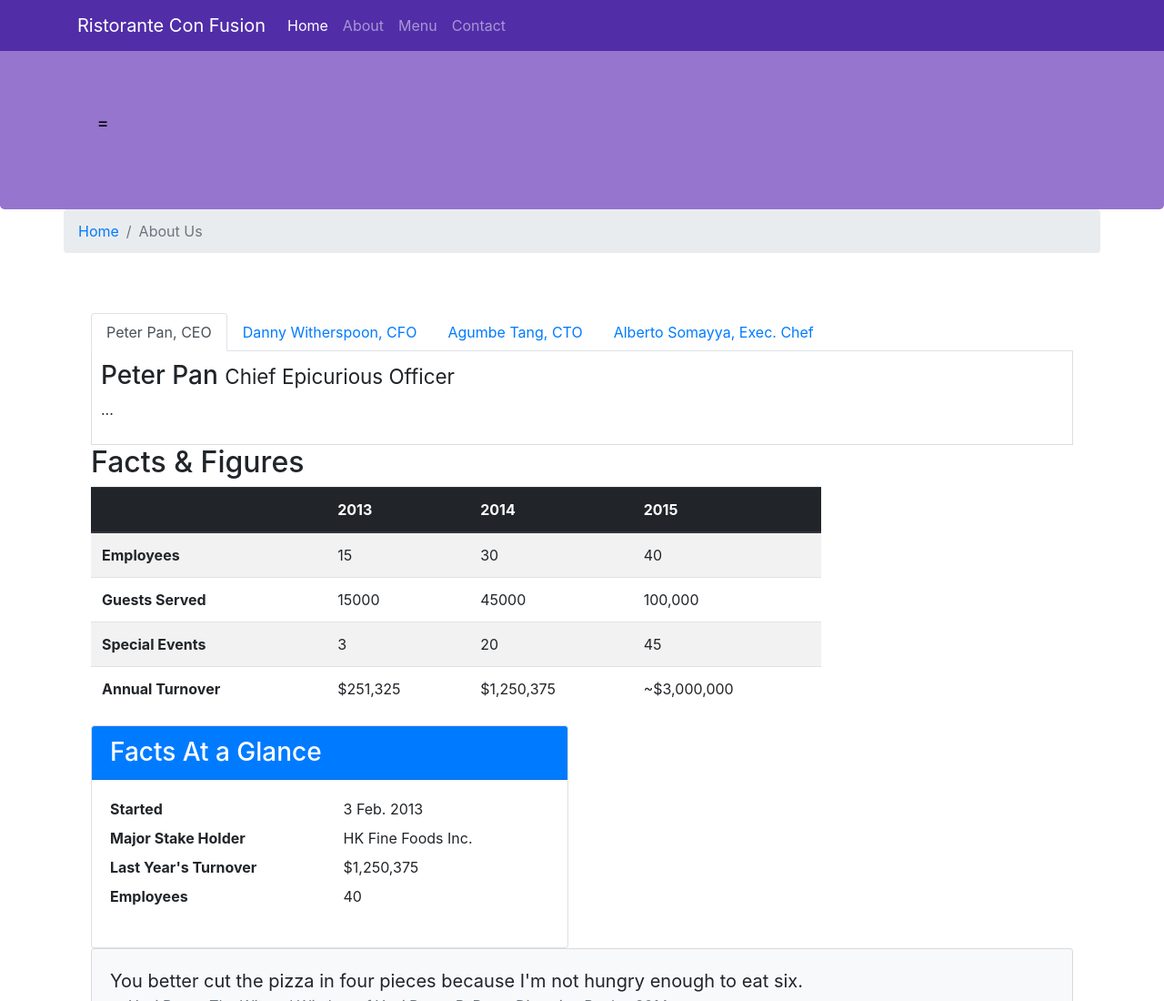
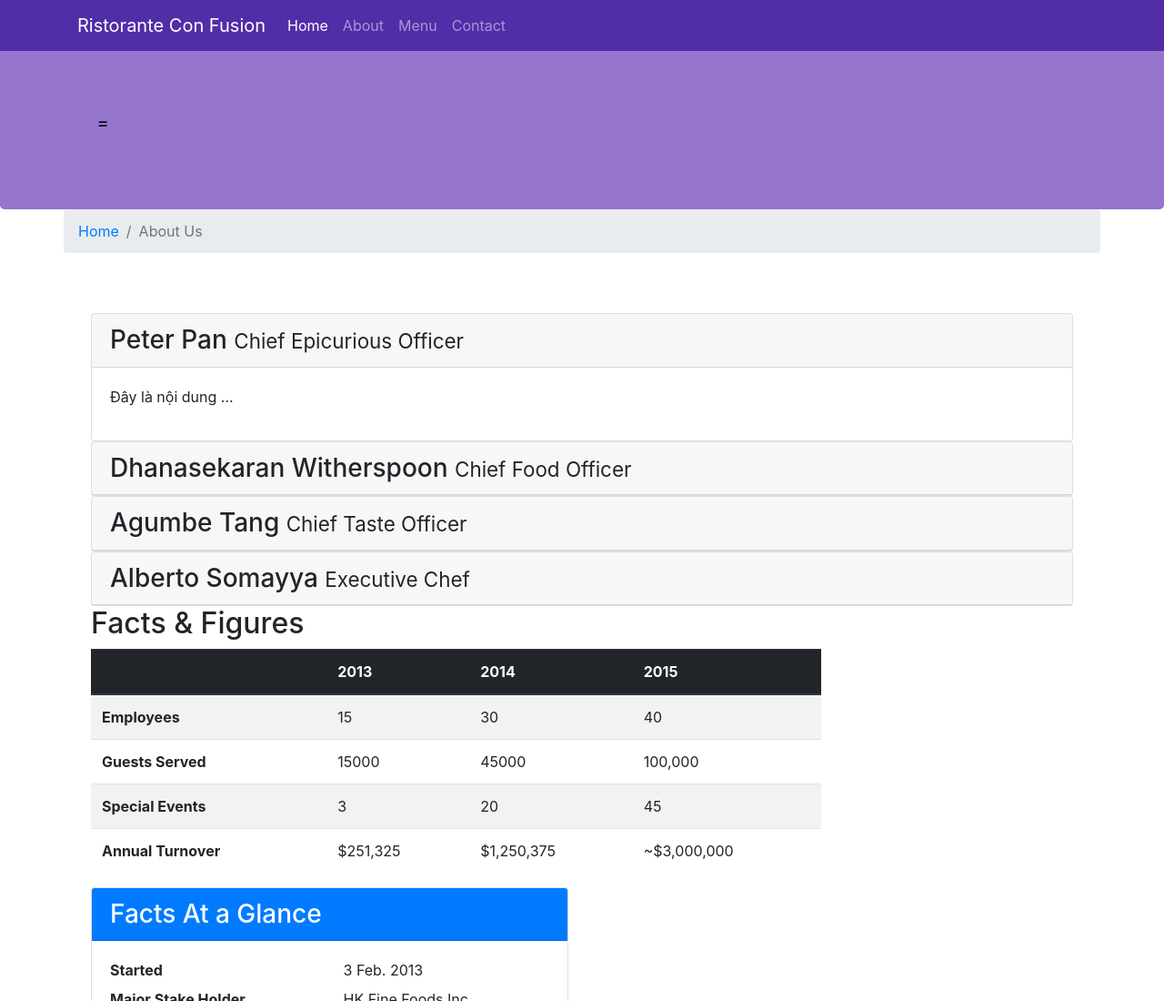
Before and after one commit to ITPROVN86/git-test-03, a website: page aboutus.html in a window 1280 px wide. Shown: the top 1100 px of the page at 91% size. Drawn offline with nearby package versions, Linux system fonts and the light colour scheme.

Commit message:
Accordion

```diff
--- a/aboutus.html
+++ b/aboutus.html
@@ -55,42 +55,67 @@
 
             <div class="row row-content">
                 <div class="col-12">
-                    <ul class="nav nav-tabs">
-                        <li class="nav-item">
-                          <a class="nav-link active" href="#peter"
-                            role="tab" data-toggle="tab">Peter Pan, CEO</a>
-                        </li>
-                        <li class="nav-item">
-                          <a class="nav-link" href="#danny" role="tab"
-                            data-toggle="tab">Danny Witherspoon, CFO</a>
-                        </li>
-                        <li class="nav-item">
-                          <a class="nav-link" href="#agumbe"role="tab"
-                            data-toggle="tab">Agumbe Tang, CTO</a>
-                        </li>
-                        <li class="nav-item">
-                          <a class="nav-link" href="#alberto" role="tab"
-                            data-toggle="tab">Alberto Somayya, Exec. Chef</a>
-                        </li>
-                    </ul>
-                    <div class="tab-content">
-                        <div role="tabpanel" class="tab-pane fade show active" id="peter">
-                            <h3>Peter Pan <small>Chief Epicurious Officer</small></h3>
-                            <p> ... </p>
+                    <div id="accordion">
+                        <div class="card">
+                            <div class="card-header" role="tab" id="peterhead">
+                                <h3 class="mb-0">
+                                    <a data-toggle="collapse" data-target="#peter">
+                                        Peter Pan <small>Chief Epicurious Officer</small>
+                                    </a>
+                                </h3>
+                            </div>
+                            <div class="collapse show" id="peter" data-parent="#accordion">
+                                <div class="card-body">
+                                    <p class="d-none d-sm-block">Đây là nội dung ...</p>
+                                </div>
+                            </div>
                         </div>
-                        <div role="tabpanel" class="tab-pane" id="danny">
-                            <h3>Danny Pan <small>Chief Epicurious Officer</small></h3>
-                            <p> ... </p>
+                        <div class="card">
+                            <div class="card-header" role="tab" id="dannyhead">
+                                <h3 class="mb-0">
+                                    <a class="collapsed" data-toggle="collapse" data-target="#danny">
+                                        Dhanasekaran Witherspoon <small>Chief Food Officer</small>
+                                    </a>
+                                </h3>
+                            </div>
+                            <div class="collapse" id="danny" data-parent="#accordion">
+                                <div class="card-body">
+                                    <p class="d-none d-sm-block">.  Dhanasekaran Withe .</em></p>
+                                </div>
+                            </div>
                         </div>
-                        <div role="tabpanel" class="tab-pane" id="agumbe">
-                            <h3>Agumbe Pan <small>Chief Epicurious Officer</small></h3>
-                            <p> ... </p>
+                        <div class="card">
+                            <div class="card-header" role="tab" id="agumbehead">
+                                <h3 class="mb-0">
+                                    <a class="collapsed" data-toggle="collapse" data-target="#agumbe">
+                                        Agumbe Tang <small>Chief Taste Officer</small>
+                                    </a>
+                                </h3>
+                            </div>
+                            <div class="collapse" id="agumbe" data-parent="#accordion">
+                                <div class="card-body">
+                                    <p class="d-none d-sm-block">. Agumbe Tang  .</p>
+                                </div>
+                            </div>
                         </div>
-                        <div role="tabpanel" class="tab-pane" id="alberto">
-                            <h3>Alberto Pan <small>Chief Epicurious Officer</small></h3>
-                            <p> ... </p>
+                        <div class="card">
+                            <div class="card-header" role="tab" id="albertohead">
+                                <h3 class="mb-0">
+                                    <a class="collapsed" data-toggle="collapse" data-target="#alberto">
+                                        Alberto Somayya <small>Executive Chef</small>
+                                    </a>
+                                </h3>
+                            </div>
+                            <div class="collapse" id="alberto" data-parent="#accordion">
+                                <div class="card-body">
+                                    <p class="d-none d-sm-block">. .Alberto Somayya .</em></p>
+                                </div>
+                            </div>
                         </div>
+
+
                     </div>
+
                 </div>
                 <div class="col-12 col-sm-9">
                     <h2>Facts &amp; Figures</h2>
@@ -162,7 +187,7 @@
                                 I'm not hungry enough to eat six.</p>
                             <footer class="blockquote-footer">Yogi Berra,
                                 <cite title="Source Title">The Wit and Wisdom of Yogi Berra,
-                                P. Pepe, Diversion Books, 2014</cite>
+                                    P. Pepe, Diversion Books, 2014</cite>
                             </footer>
                         </blockquote>
                     </div>
```
